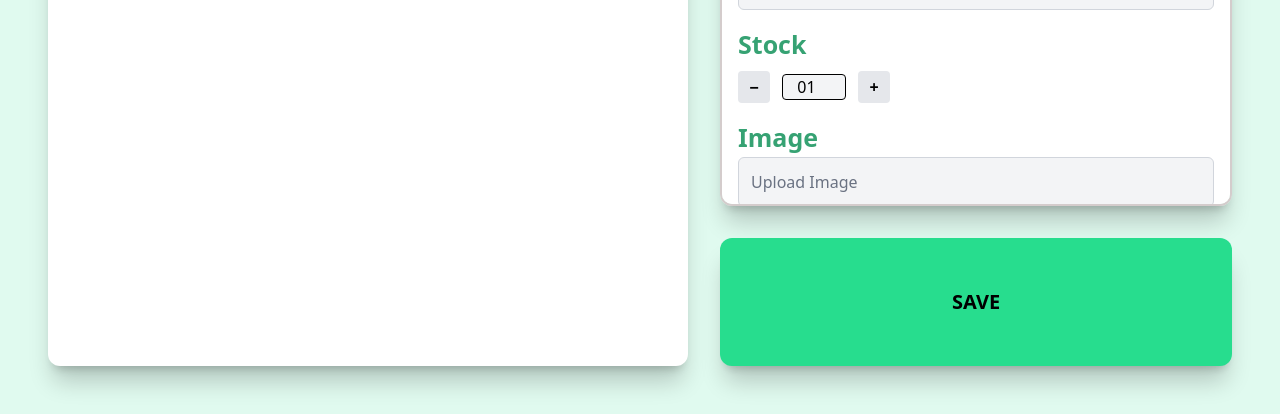
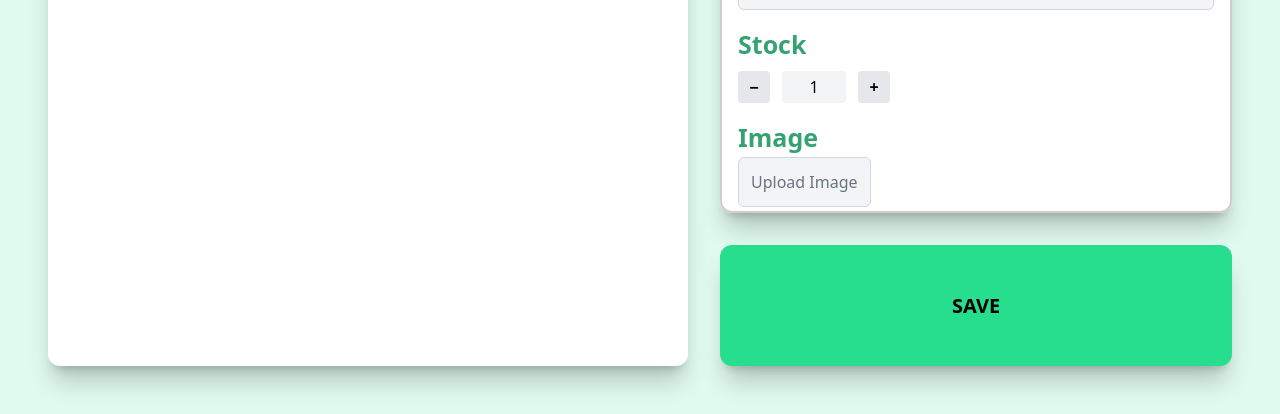
Before and after one commit to JustinWangsa/cashier-network-based, a website: page src/views/Manager/Main.html in a window 1280 px wide. Shown: the part 386-800 px from the top of the page. Drawn offline with Linux system fonts and the light colour scheme.

Commit message:
finish right side

```diff
--- a/src/views/Manager/Main.html
+++ b/src/views/Manager/Main.html
@@ -76,7 +76,7 @@
         <!-- CHECKOUT BOX -->
 
         <div
-          class="w-48 sm:w-64 xl:w-lg flex flex-col flex-5 bg-white rounded-xl shadow-xl/20 overflow-y-auto border-2 border-[#d4cccc]"
+          class="w-48 sm:w-64 xl:w-lg flex flex-col bg-white rounded-xl shadow-xl/20 overflow-y-auto border-2 border-[#d4cccc] pb-8"
         >
           <div
             class="flex flex-col gap-4 p-3 md:p-4 lg:p-5 pt-3 md:pt-4 lg:pt-6 border-b-3 border-[#ccc]"
@@ -137,10 +137,10 @@
                 <input
                   id="stockInput"
                   type="number"
-                  value="01"
+                  value="1"
                   required
                   placeholder="."
-                  class="w-16 text-center border rounded bg-gray-100"
+                  class="w-16 h-8 rounded bg-gray-100 text-center px-0 [appearance:textfield] [&::-webkit-inner-spin-button]:appearance-none [&::-webkit-outer-spin-button]:appearance-none"
                 />
                 <button
                   id="plusStock"
@@ -163,34 +163,35 @@
                 type="file"
                 accept="image/*"
                 class="hidden"
+                placeholder="."
               />
-
-              <!-- Fake input (styled like your other inputs) -->
+              <div class="flex items-center gap-3">
                 <button
                   type="button"
                   onclick="imageUpload.click()"
-                class="w-full p-3 border border-gray-300 rounded-md bg-gray-100 text-left text-gray-500 hover:bg-gray-200 transition"
+                  class="p-3 border border-gray-300 rounded-md bg-gray-100 text-left text-gray-500 hover:bg-gray-200 transition"
                   id="fakeUpload"
                 >
                   Upload Image
                 </button>
                 <div class="flex items-center gap-3 mt-2">
-                <button
-                  id="removeImage"
-                  class="hidden px-2 py-1 bg-red-500 text-white rounded text-sm"
-                >
-                  ✕
-                </button>
                   <span
                     id="fileName"
                     class="text-sm text-green-600 hidden"
                   ></span>
+                  <button
+                    id="removeImage"
+                    class="text-[#7B7B7B] rounded text-sm hidden"
+                  >
+                    X
+                  </button>
+                </div>
               </div>
             </div>
           </div>
         </div>
 
-        <!-- PAY HERE BUTTON -->
+        <!-- SAVE BUTTON -->
         <div
           class="bg-[#27DD8E] rounded-xl shadow-xl/20 flex items-center justify-center h-24 xl:h-32"
           id="saveButton"
```
Also changed, not shown: src/output.css. Lines whose indentation alone changed are shown as unchanged.
